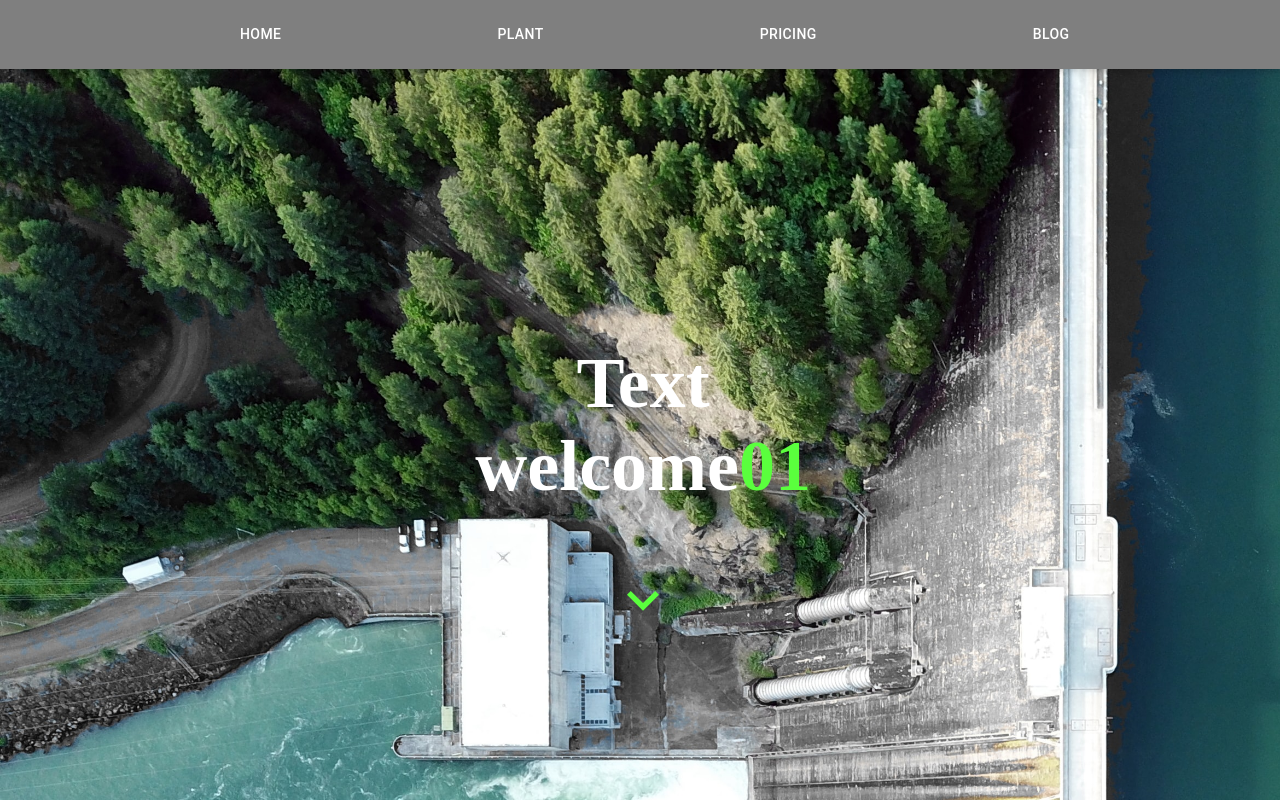
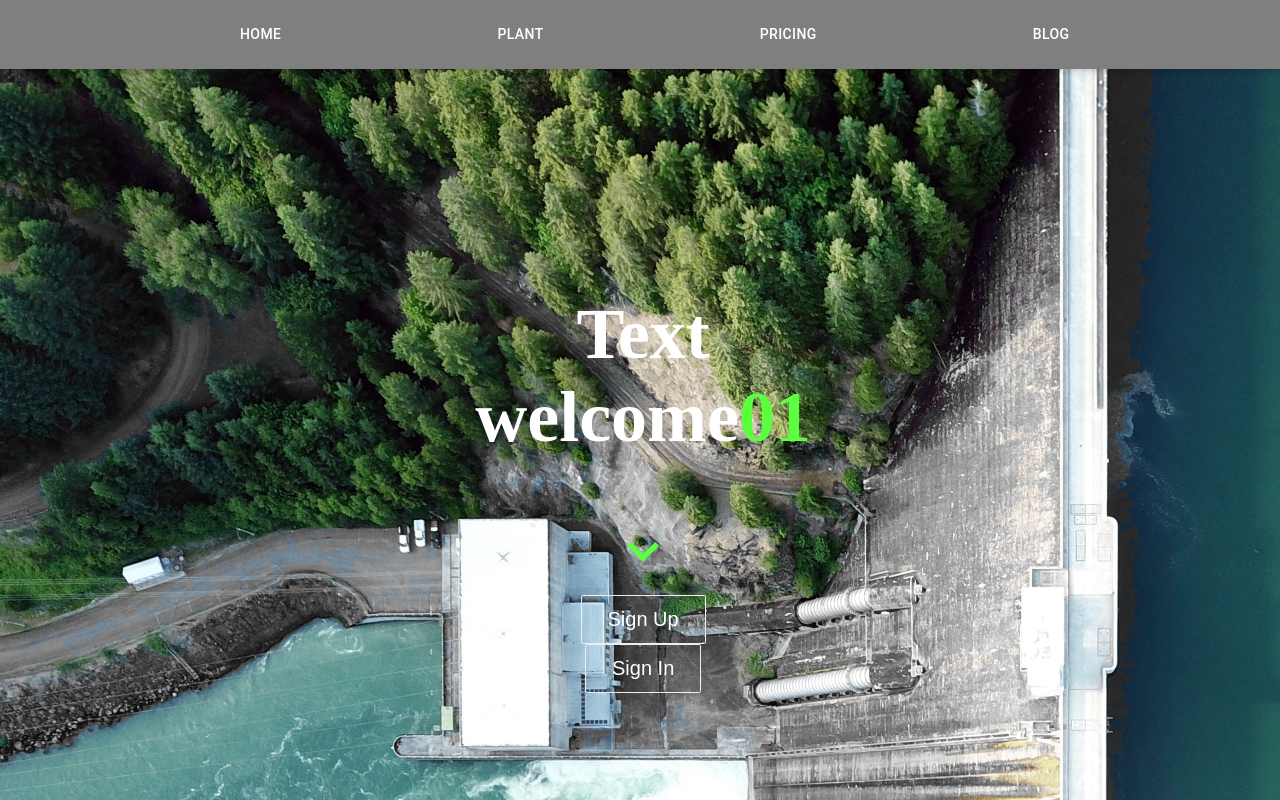
Before and after one commit to Zenith1997/React_Project, a React (Create React App) app: page / in a window 1280 px wide. Shown: the top 800 px of the page. Built offline with nearby package versions, Linux system fonts and the light colour scheme.

Commit message:
initial commit

```diff
--- /dev/null
+++ b/src/components/Button.css
@@ -0,0 +1,43 @@
+:root {
+    --primary: rgb(239, 238, 238);
+  }
+
+  .btn {
+    padding: 8px 20px;
+    border-radius: 2px;
+    outline: none;
+    border: none;
+    cursor: pointer;
+  }
+
+  .btn--primary {
+    background-color: var(--primary);
+    color: #242424;
+    border: 1px solid var(--primary);
+  }
+
+  .btn--outline {
+    background-color: transparent;
+    color: #fff;
+    padding: 8px 20px;
+    border: 1px solid var(--primary);
+    transition: all 0.3s ease-out;
+  }
+
+  .btn--medium {
+    padding: 8px 20px;
+    font-size: 18px;
+  }
+
+  .btn--large {
+    padding: 12px 26px;
+    font-size: 20px;
+  }
+
+  .btn--large:hover,
+  .btn--medium:hover {
+    transition: all 0.3s ease-out;
+    background: rgb(216, 213, 213);
+    color: #242424;
+    transition: 250ms;
+  }
--- /dev/null
+++ b/src/components/Button.js
@@ -0,0 +1,45 @@
+import React from 'react';
+import './Button.css';
+import { Link } from 'react-router-dom';
+
+const STYLES = ['btn--primary', 'btn--outline', 'btn--test'];
+
+const SIZES = ['btn--medium', 'btn--large'];
+
+export const Button = ({
+  children,
+  type,
+  onClick,
+  buttonStyle,
+  buttonSize
+}) => {
+  const checkButtonStyle = STYLES.includes(buttonStyle)
+    ? buttonStyle
+    : STYLES[0];
+
+  const checkButtonSize = SIZES.includes(buttonSize) ? buttonSize : SIZES[0];
+
+  return (
+    <div>
+        {/* <Link to='/signup' className='btn-mobile'> */}
+            <button
+                className={`btn ${checkButtonStyle} ${checkButtonSize}`}
+                onClick={onClick}
+                type={type}
+            >
+                {children}
+            </button>
+        {/* </Link> */}
+        {/* <Link to='/login' className='btn-sin'>
+            <button
+                className={`btn ${checkButtonStyle} ${checkButtonSize}`}
+                onClick={onClick}
+                type={type}
+            >
+                {children}
+            </button>
+        </Link> */}
+  </div>
+  );
+};
+export default Button
--- a/src/components/Card.js
+++ b/src/components/Card.js
@@ -3,6 +3,8 @@ import { makeStyles } from '@material-ui/core/styles';
 import {  IconButton,  Collapse } from '@material-ui/core';
 import ExpandMoreIcon from '@material-ui/icons/ExpandMore';
 import { Link as Scroll } from 'react-scroll';
+import Button from "../components/Button";
+import { useNavigate } from "react-router-dom";
 
 const useStyles = makeStyles((theme) => ({
   root: {
@@ -48,6 +50,7 @@ const useStyles = makeStyles((theme) => ({
   },
 }));
 export default function Card() {
+  let navigate = useNavigate();
   const classes = useStyles();
   const [checked, setChecked] = useState(false);
   useEffect(() => {
@@ -71,6 +74,23 @@ export default function Card() {
               <ExpandMoreIcon className={classes.goDown} />
             </IconButton>
           </Scroll>
+          <div className="home-Btns">
+            <Button onClick={()=>{navigate("/signup")}}
+              className='btn-mobile'
+              buttonStyle='btn--outline'
+              buttonSize='btn--large'
+            >
+              Sign Up
+            </Button>
+            <Button
+             onClick={()=>{navigate("/login")}}
+              className='btn-sin'
+              buttonStyle='btn--outline'
+              buttonSize='btn--large'
+            >
+              Sign In
+            </Button>
+          </div>
         </div>
       </Collapse>
     </div>
--- a/src/components/SignUp.js
+++ b/src/components/SignUp.js
@@ -1,11 +1,137 @@
-import React from 'react'
+import React, { useState } from 'react';
+import { makeStyles } from '@material-ui/core';
+import TextField from '@material-ui/core/TextField';
+import Avatar from '@mui/material/Avatar';
+import Box from '@mui/material/Box';
+import Paper from '@mui/material/Box';
+import Grid from '@mui/material/Grid';
+import CssBaseline from '@mui/material/CssBaseline';
+import Typography from '@mui/material/Typography';
+import Button from '@material-ui/core/Button';
+import { ThemeProvider } from '@mui/material/styles';
 
-const SignUp = () => {
+const useStyles = makeStyles(theme => ({
+  root: {
+    display: 'flex',
+    flexDirection: 'column',
+    justifyContent: 'center',
+    alignItems: 'center',
+    padding: theme.spacing(2),
+
+    '& .MuiTextField-root': {
+      margin: theme.spacing(1),
+      width: '300px',
+    },
+    '& .MuiButtonBase-root': {
+      margin: theme.spacing(2),
+    },
+  },
+}));
+
+const SignUp = ({ handleClose }) => {
+  const classes = useStyles();
+  // create state variables for each input
+  const [firstName, setFirstName] = useState('');
+  const [lastName, setLastName] = useState('');
+  const [email, setEmail] = useState('');
+  const [password, setPassword] = useState('');
+
+  const handleSubmit = e => {
+    e.preventDefault();
+    console.log(firstName, lastName, email, password);
+    handleClose();
+  };
+
   return (
     <div>
+      {/* <ThemeProvider theme={SignUp}> */}
+        <Grid container component="main" sx={{ height: '100vh' }}>
+          <CssBaseline />
+          <Grid
+            item
+            xs={false}
+            sm={4}
+            md={7}
+            sx={{
+              backgroundImage: 'url(https://source.unsplash.com/random)',
+              backgroundRepeat: 'no-repeat',
+              backgroundColor: (t) =>
+                t.palette.mode === 'light' ? t.palette.grey[50] : t.palette.grey[900],
+              backgroundSize: 'cover',
+              backgroundPosition: 'center',
+            }}
+          />
+          <Grid item xs={12} sm={8} md={5} component={Paper} elevation={6} square>
+            <Box
+              sx={{
+                my: 8,
+                mx: 4,
+                display: 'flex',
+                flexDirection: 'column',
+                alignItems: 'center',
+              }}
+            >
+              <Avatar sx={{ m: 1, bgcolor: 'secondary.main' }}>
 
+              </Avatar>
+              <Typography component="h1" variant="h5">
+                Sign up
+              </Typography>
+              <Box sx={{ mt: 1 }}>
+                <form className={classes.root} onSubmit={handleSubmit}>
+                  <TextField
+                    margin="normal"
+                    required
+                    fullWidth
+                    id="First Name"
+                    label="First Name"
+                    variant="filled"
+                    value={firstName}
+                    onChange={e => setFirstName(e.target.value)}
+                  />
+                  <TextField
+                    label="Last Name"
+                    variant="filled"
+                    fullWidth
+                    required
+                    value={lastName}
+                    onChange={e => setLastName(e.target.value)}
+                  />
+                  <TextField
+                    fullWidth
+                    label="Email"
+                    variant="filled"
+                    type="email"
+                    required
+                    value={email}
+                    onChange={e => setEmail(e.target.value)}
+                  />
+                  <TextField
+                    fullWidth
+                    label="Password"
+                    variant="filled"
+                    type="password"
+                    required
+                    value={password}
+                    onChange={e => setPassword(e.target.value)}
+                  />
+                  <div>
+                    <Button variant="contained" onClick={handleClose}>
+                      Cancel
+                    </Button>
+                    <Button type="submit" variant="contained" color="primary">
+                      Signup
+                    </Button>
+                  </div>
+                </form>
+              </Box>
+            </Box>
+          </Grid>
+        </Grid>
+      {/* </ThemeProvider> */}
     </div>
-  )
-}
+  );
+};
+
 
 export default SignUp
```
Also changed, not shown: src/components/Home.js (line endings or trailing spaces), 1 other file (tests, documents, lock files or other folders).
